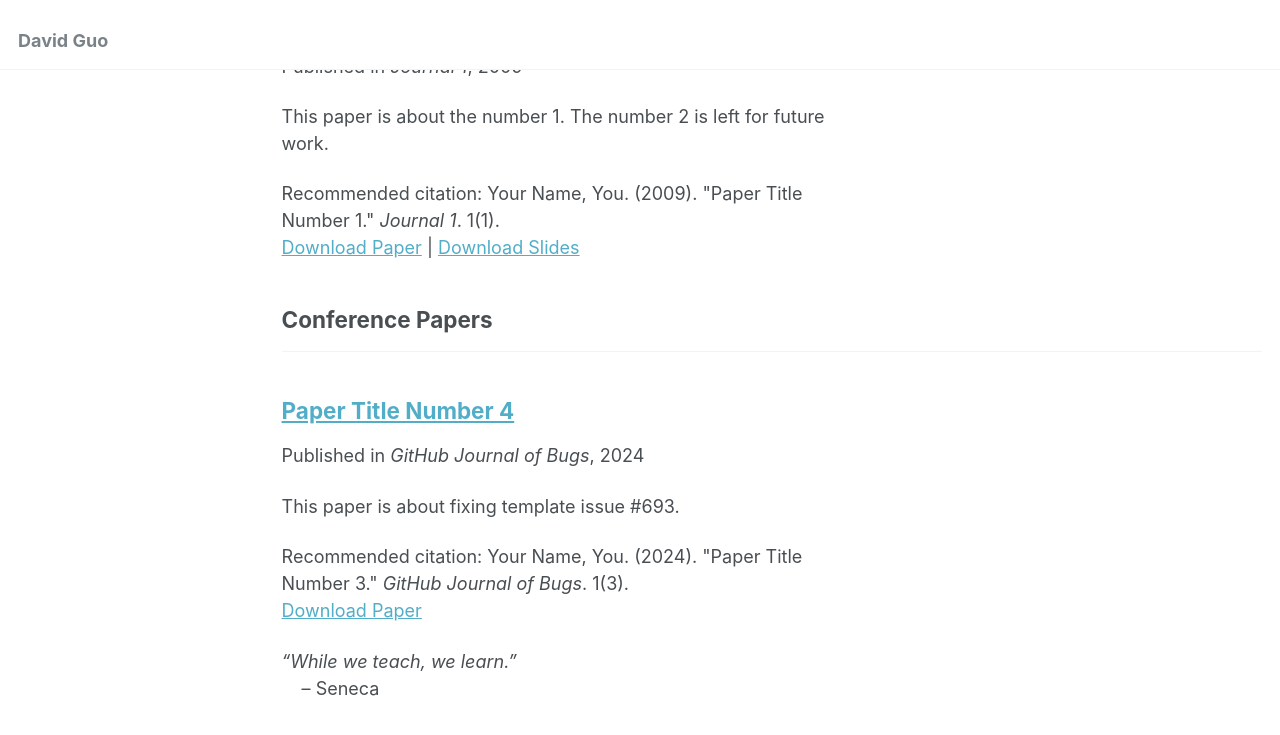
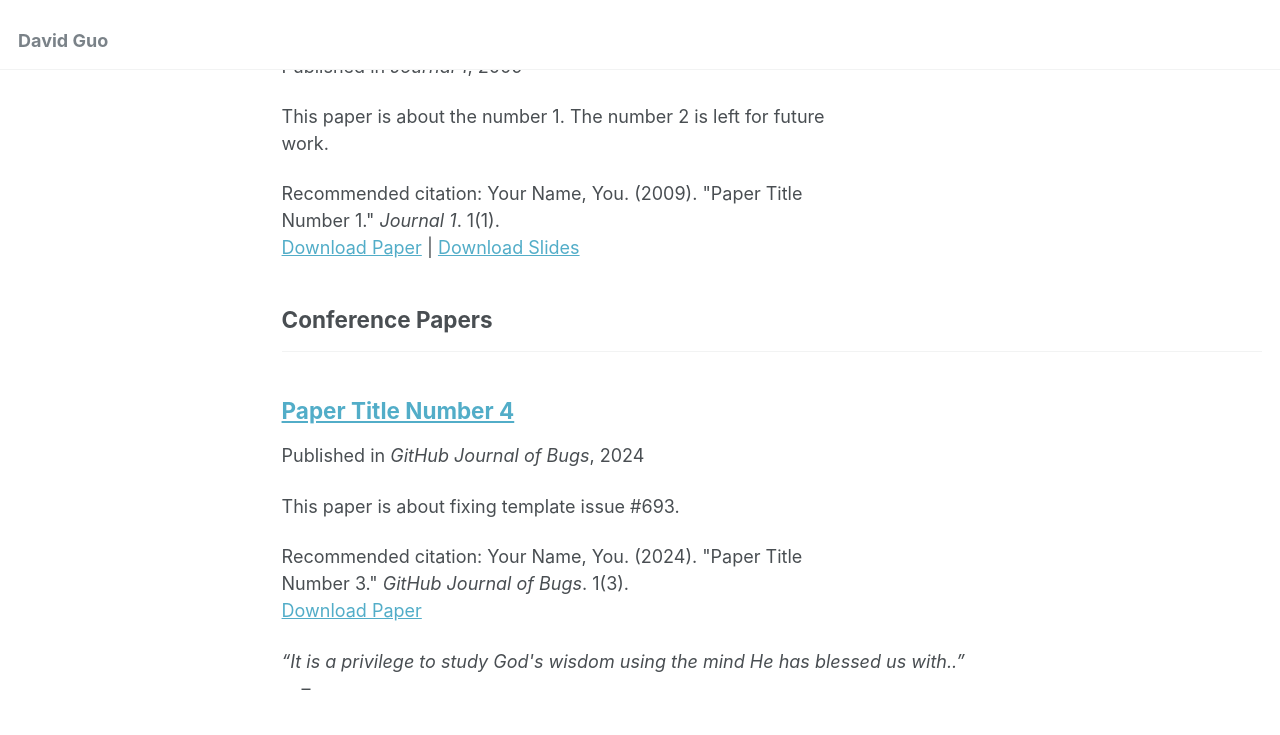
Before and after one commit to dguo97/dguo97.github.io, a Jekyll site: the page built from _pages/publications.html, in a window 1280 px wide and 900 px high, scrolled down 860 px. Shown: the top 735 px of the window. Built offline with Jekyll 4.4.1, drawn with Linux system fonts in a browser that asks for light colours.

Commit message:
Update publications.html

```diff
--- a/_pages/publications.html
+++ b/_pages/publications.html
@@ -34,4 +34,4 @@
 {% endif %}
 
 
-<div id="quote"> <i>&ldquo;While we teach, we learn.&rdquo;</i> <br> <span style="display:inline-block;text-indent:20px"> &ndash; Seneca </span></div>
+<div id="quote"> <i>&ldquo;It is a privilege to study God's wisdom using the mind He has blessed us with..&rdquo;</i> <br> <span style="display:inline-block;text-indent:20px"> &ndash;
```
